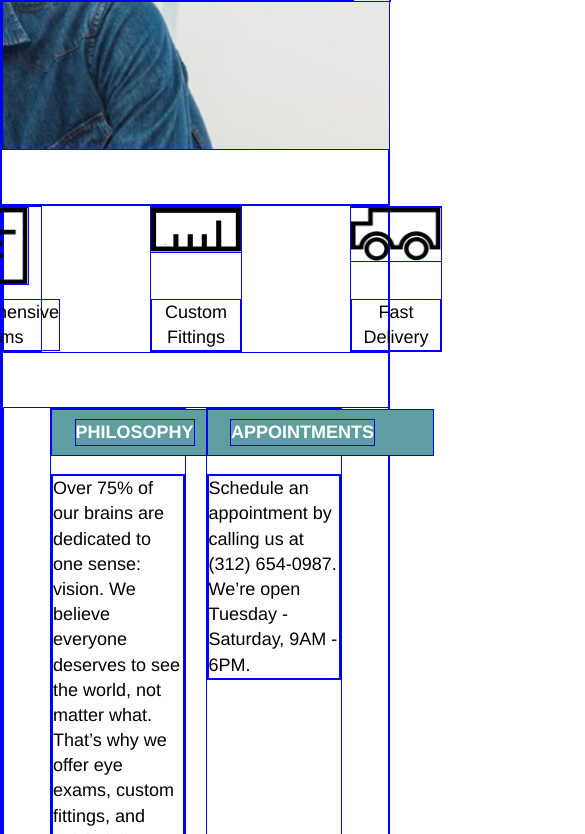
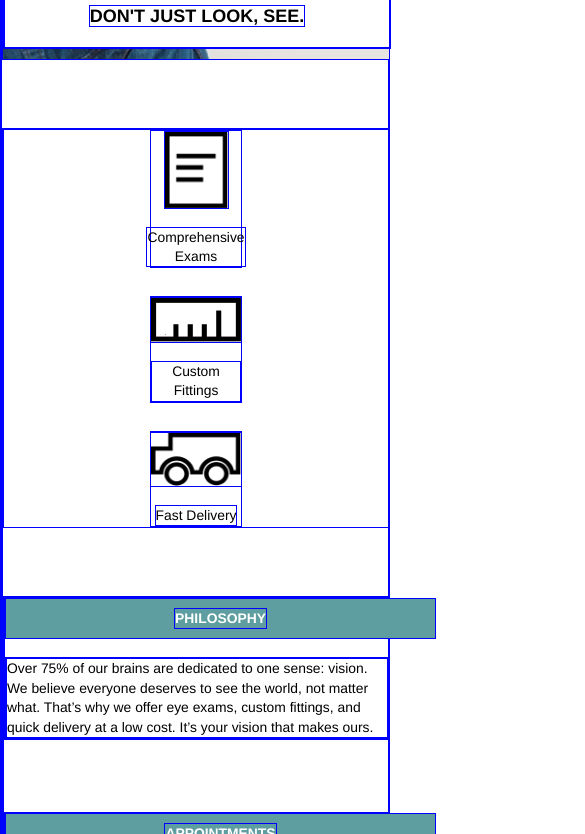
Before and after one commit to morbidlust/tortoise, a plain HTML site: page index.html in a window 390 px wide. Shown: the part 250-1084 px from the top of the page, 585 px wide, since content can reach past the window. Drawn offline with Linux system fonts and the light colour scheme.

Commit message:
Mobile and Project completion.

```diff
--- a/index.html
+++ b/index.html
@@ -18,6 +18,7 @@
             <li>Services</li>
             <li>Products</li>
             <li>Contact</li>
+            <li class="mobile">Menu</li>
           </ul>
         </div>
       </nav>
--- a/resources/css/style.css
+++ b/resources/css/style.css
@@ -17,6 +17,10 @@
 
 .flex {
   display: flex;
+}
+
+.mobile {
+  display: none;
 }
 
 /* Set header background and size */
@@ -185,7 +189,6 @@
   }
 
   .text {
-    position: relative;
     margin-top: 5rem;
     margin-right: 2rem;
     padding: 0.75rem 4rem;
@@ -197,3 +200,93 @@
 }
 
 /* End Tablet view */
+/* Start Mobile view */
+
+@media only screen and (max-width: 600px) {
+
+  .logo span {
+    display: none;
+  }
+
+  li {
+    display: none;
+  }
+
+  .mobile{
+    display: inline;
+  }
+
+  .header {
+    height: 17rem;
+  }
+
+  .text {
+    margin: 9rem 0 0 0;
+    padding: 1rem 0;
+    width: 100%;
+    text-align: center;
+  }
+
+  .text span {
+    font-size: 1rem;
+  }
+
+  .main {
+    margin: 3.77rem auto;
+  }
+
+  .services {
+    flex-direction: column;
+    margin-bottom: 3.77rem;
+    align-items: center;
+  }
+
+  .service {
+    justify-content: center;
+    height: auto;
+  }
+
+  .service img {
+    margin-bottom: 1rem;
+  }
+
+  .service span {
+    font-size: 0.77rem;
+  }
+
+  .fitting {
+    margin: 1.54rem 0;
+  }
+
+  .about {
+    flex-direction: column;
+  }
+
+  .philosophy, .appointments {
+    width: 100%;
+    font-size: 0.77rem
+  }
+
+  .philosophy {
+    margin-bottom: 4rem;
+  }
+
+  .title {
+    width: 100%;
+    justify-content: center;
+  }
+
+  .footer {
+    justify-content: center;
+  }
+
+  .footer span {
+    display: none;
+  }
+
+  .footer img {
+    padding: 4rem 0;
+  }
+
+}
+/* End Mobile view */
```
